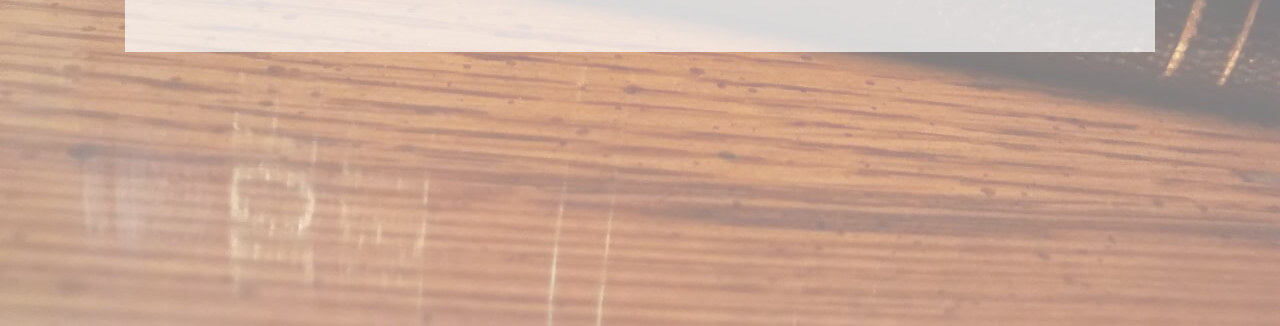
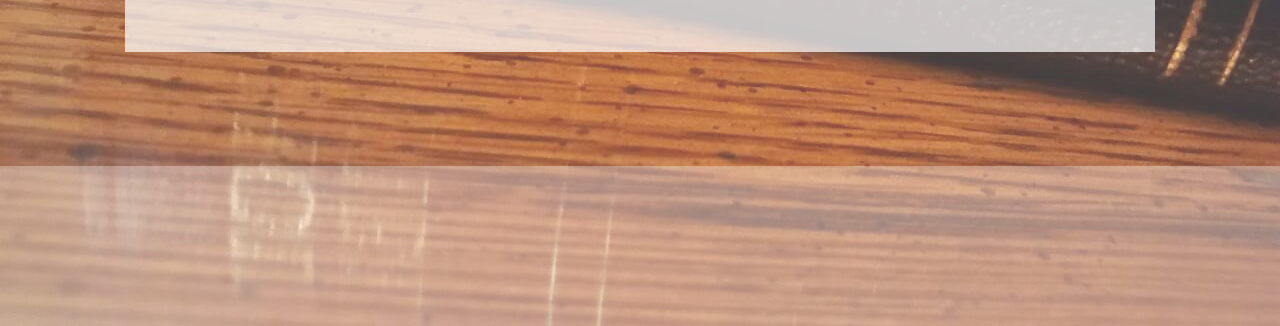
Before and after one commit to leachjustin18/speakbiblically, a Gatsby site: page / in a window 1280 px wide. Shown: the part 634-960 px from the top of the page. Built offline with nearby package versions, Linux system fonts and the light colour scheme; Gatsby itself is replaced by a stand-in of ours.

Commit message:
Added Bible bkround to layout and added styles to it.

```diff
--- a/src/layout/index.tsx
+++ b/src/layout/index.tsx
@@ -1,13 +1,32 @@
 import React, { FC } from 'react';
 import Helmet from 'react-helmet';
+import { withStyles } from '@material-ui/core/styles';
+import { WithStyles } from '@material-ui/core';
 import withRoot from '../withRoot';
 import Header from '../components/Header';
+import Bible from '../images/Bible.jpg';
 
-interface LayoutProps {
+interface LayoutProps extends WithStyles<typeof styles> {
   children: JSX.Element[] | JSX.Element;
 }
 
-const Layout: FC<LayoutProps> = ({ children }) => (
+const styles = () => ({
+  backGroundImage: {},
+  '@media (min-width: 1025px)': {
+    backGroundImage: {
+      opacity: 0.5,
+      top: 0,
+      bottom: 0,
+      width: '100%',
+      position: 'fixed' as 'fixed',
+      zIndex: -1,
+      backgroundImage: `url(${Bible})`,
+      backgroundSize: 'cover',
+    },
+  },
+});
+
+const Layout: FC<LayoutProps> = ({ classes, children }) => (
   <main>
     <Helmet>
       <html lang="en" />
@@ -21,7 +40,9 @@ const Layout: FC<LayoutProps> = ({ children }) => (
     <Header />
 
     {children}
+
+    <div className={classes.backGroundImage} />
   </main>
 );
 
-export default withRoot(Layout);
+export default withRoot(withStyles(styles)(Layout));
```
